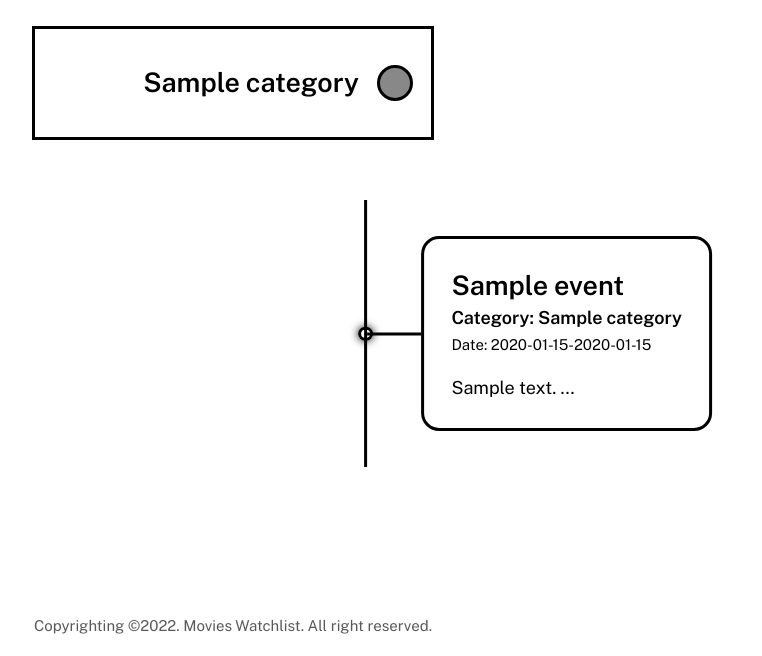
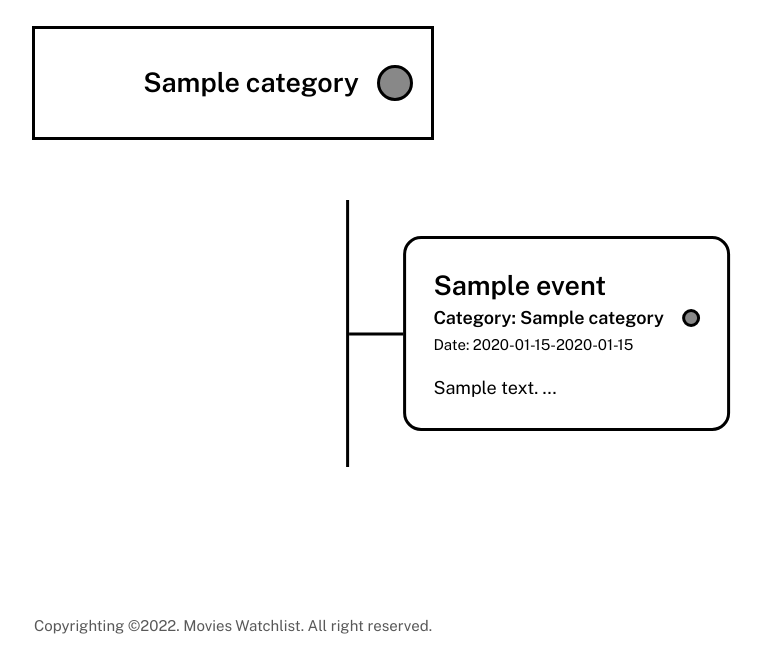
Before and after one commit to SzymonKwiecinski/pw_zai_project_1, a Flask app: page / in a window 1280 px wide. Shown: the part 144-800 px from the top of the page, without its empty margins (407-1169 px from the left). Run offline with Flask 3, Linux system fonts and the light colour scheme; the visitor is signed in with stand-in values (Sample User, id 1); tables that the repository leaves empty hold one stand-in row (values such as "Sample post").

Commit message:
add color to event boxes

```diff
--- a/timeline_app/routes.py
+++ b/timeline_app/routes.py
@@ -62,6 +62,7 @@ def index():
             Event.start_date,
             Event.end_date,
             Category.name.label("category_name"),
+            Category.color.label("category_color"),
         ).join_from(Event, Category)
     ).fetchall()
 
--- a/timeline_app/static/css/timeline.css
+++ b/timeline_app/static/css/timeline.css
@@ -14,6 +14,24 @@
     border: var(--border);
     border-radius: 1em;
     padding: 1.5em;
+}
+
+.event__category {
+    display: flex;
+    flex-direction: row;
+    align-items: center;
+}
+
+.dot {
+    content: '';
+    border: var(--text);
+    width: 1rem;
+    height: 1rem;
+    border-radius: 50%;
+    background: green;
+    display: inline-block;
+    margin-left: 1rem;
+    border: var(--border);
 }
 
 .event__description {
@@ -50,25 +68,3 @@
 .event:nth-child(even):before {
     right: 0;
 }
-
-.event:nth-child(odd):after,
-.event:nth-child(even):after {
-    content: '';
-    /*background: var(--text);*/
-    box-shadow: 0 0 0.5em var(--text);
-    border: var(--border);
-    width: 0.8em;
-    height: 0.8em;
-    position: absolute;
-    top: 50%;
-    transform: translateY(-50%);
-    border-radius: 50%;
-}
-
-.event:nth-child(odd):after {
-    left: -0.5em;
-}
-
-.event:nth-child(even):after {
-    right: -0.5em;
-}
--- a/timeline_app/templates/index.html
+++ b/timeline_app/templates/index.html
@@ -28,13 +28,17 @@
                 <div class="event">
                     <div class="event__body">
                         <h2 class="event__name">{{ event.name }}</h2>
-                        <h4 class="event__category">Category: {{ event.category_name }}</h4>
+                        <div class="event__category">
+                            <h4>Category: {{ event.category_name }}</h4>
+                            <small class="dot" style="background: {{ event.category_color }}"></small>
+                        </div>
                         <small class="event__date">Date: {{ event.end_date }}-{{ event.start_date }}</small>
                         <p class="event__description">
                             {{ event.description[:200] }} ...
                         </p>
                     </div>
                 </div>
+
             {% endfor %}
         </div>
     </div>
```
